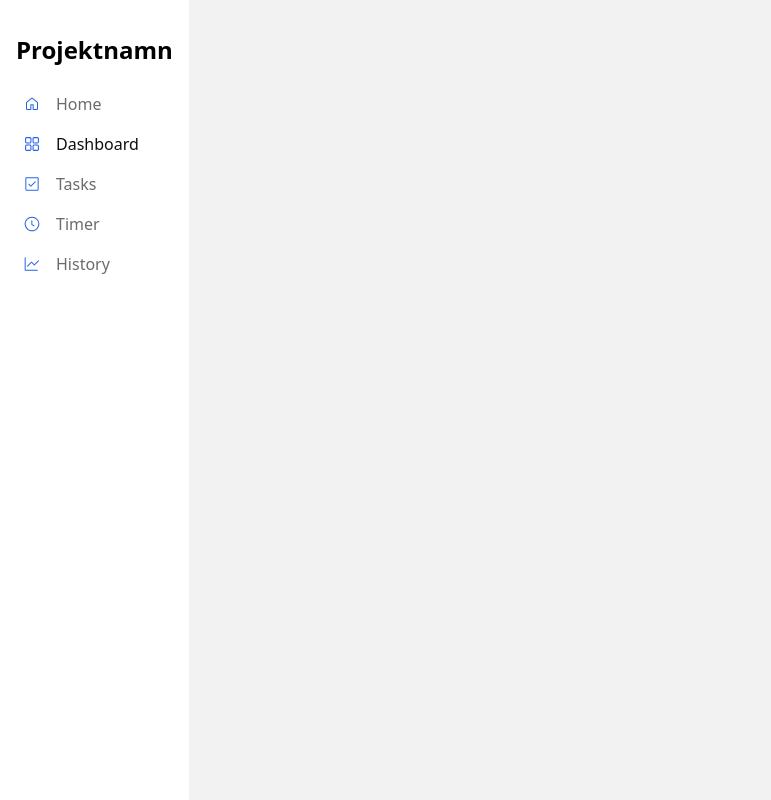
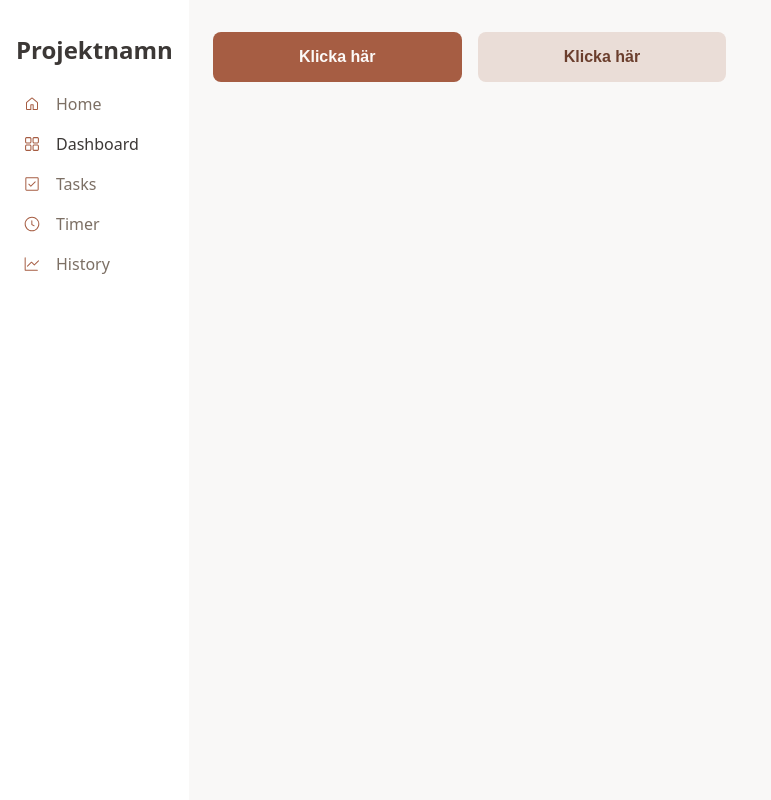
Before and after one commit to vczarnotta/kottekliv-productivity-app, a React (Vite) app: page / in a window 1280 px wide. Both pictures are taken after a click on the link "Dashboard". Shown: the whole page, without its empty margins (0-771 px from the left). Built offline with nearby package versions, Linux system fonts and the light colour scheme.

Commit message:
fixat button komponenten och lagt till root värden för dark mode

```diff
--- a/src/App.css
+++ b/src/App.css
@@ -1,7 +1,9 @@
 #root {
+  background-color: var(--color-bg);
   text-align: center;
 }
 
 html, body, #root {
   height: 100vh;
+  margin: 0;
 }
--- a/src/components/Button/Button.css
+++ b/src/components/Button/Button.css
@@ -1,46 +1,42 @@
-/* Base Button Styles */
-.btn-base {
-  padding: 12px 24px;
-  border-radius: 8px;
-  font-size: 16px;
+/* Button Base */
+.button-base {
+  font-size: var(--font-size-base);
   font-weight: 600;
+  padding: var(--space-md) var(--space-xl);
+  border-radius: var(--radius-sm);
   cursor: pointer;
   border: none;
   transition: all 0.2s ease-in-out;
-  display: flex;
-  align-items: center;
-  justify-content: center;
-  width: fit-content;
 }
 
-.btn-base:active {
+.button-base:active {
   transform: scale(0.98);
 }
 
-/* Light Mode Template */
-.btn-light {
-  background-color: #3b82f6;
-  color: white;
+/* Primary button */
+.primary {
+  background-color: var(--color-primary);
+  color: var(--color-on-primary);
 }
 
-.btn-light:hover {
-  background-color: #2563eb;
-  box-shadow: 0 4px 6px -1px rgba(59, 130, 246, 0.3);
+.primary:hover {
+  background-color: var(--color-primary-hover);
+  box-shadow: var(--shadow-sm);
 }
 
-/* Dark Mode Template */
-.btn-dark {
-  background-color: #6366f1;
-  color: white;
+/* Secondary button */
+.secondary {
+  background-color: var(--color-secondary);
+  color: var(--color-on-secondary);
 }
 
-.btn-dark:hover {
-  background-color: #4f46e5;
-  box-shadow: 0 4px 10px -2px rgba(99, 102, 241, 0.5);
+.secondary:hover {
+  background-color: var(--color-secondary-hover);
+  box-shadow: var(--shadow-sm);
 }
 
 /* Disabled State */
-.btn-base:disabled {
+.button-base:disabled {
   opacity: 0.5;
   cursor: not-allowed;
 }
--- a/src/components/Button/Button.jsx
+++ b/src/components/Button/Button.jsx
@@ -1,15 +1,15 @@
-import React from 'react';
 import './Button.css'
 
-function MyButton({children, onClick, isDarkMode = false, ...props }){
-  const themeClass = isDarkMode ? 'btn-dark' : 'btn-light';
+/* Tar emot variant primary och secondary, default är primary */
+function Button({label, onClick, variant="primary"}){
   return(
     <button
-    className={`btn-base ${themeClass}`}
+    className={`button-base ${variant}`}
     onClick = {onClick}
-    > {children}
+    >
+      {label}
     </button>
   )
 }
 
-export default MyButton
+export default Button
--- a/src/components/Header/Header.css
+++ b/src/components/Header/Header.css
@@ -40,5 +40,5 @@ li.active {
 /*Den vägrade centrera sig med bara .icon*/
 .icon svg {
   transform: translateY(2px);
-  color: var(--color-accent);
+  color: var(--color-primary);
 }
--- a/src/components/Header/Header.jsx
+++ b/src/components/Header/Header.jsx
@@ -28,6 +28,8 @@ function Header ({changePage, activePage}) {
               ))}
           </ul>
         </nav>
+
+
     </header>
   );
 }
--- a/src/index.css
+++ b/src/index.css
@@ -3,15 +3,23 @@
   line-height: 1.5;
   font-weight: 400;
 
-  /*Färgpalett*/
-  --color-bg: #f2f2f2;
+  /* --- FÄRGPALETT LIGHT MODE --- */
+  --color-bg: #f9f8f7;
   --color-bg-surface: #ffffff;
-  --color-border-muted: #e5e7eb;
-  --color-text: #0f0f0f;
-  --color-text-muted: #6b6b6b;
-  --color-accent: #2563eb;
+  --color-border-muted: #eceae7;
 
-  /*Typografi*/
+  --color-text: #3c3836;
+  --color-text-muted: #7c6f64;
+
+  --color-primary: #a65d43;
+  --color-primary-hover: #8c4e38;
+  --color-on-primary: #fcf9f7;
+
+  --color-secondary: #eaddd7;
+  --color-secondary-hover: #decbc3;
+  --color-on-secondary: #6b3e2d;
+
+  /* --- TYPOGRAFI --- */
   --font-size-xs: 0.75rem; /* 12px */
   --font-size-sm: 0.875rem; /* 14px */
   --font-size-base: 1rem; /* 16px */
@@ -20,7 +28,7 @@
   --font-size-xl: 1.5rem; /* 24px */
   --font-size-xxl: 2rem; /* 32px */
 
-  /*Marginaler och padding*/
+  /* --- MARGINALER OCH PADDING --- */
   --space-xs: 0.25rem;  /* 4px */
   --space-sm: 0.5rem;   /* 8px */
   --space-md: 1rem;     /* 16px */
@@ -28,26 +36,38 @@
   --space-xl: 2rem;     /* 32px */
   --space-xxl: 2.5rem;  /* 40px */
 
-  /*Radier*/
+  /* --- RADIER --- */
   --radius-sm: 0.5rem;   /* 8px */
   --radius-md: 1rem;     /* 16px */
   --radius-lg: 1.5rem;   /* 24px */
   --radius-xl: 2rem;     /* 32px */
   --radius-pill: 999px;
 
-  /*Skuggor*/
+  /* --- SKUGGOR --- */
   --shadow-sm: 0 2px 4px rgba(0, 0, 0, 0.1);
   --shadow-md: 0 4px 12px rgba(0, 0, 0, 0.05);
   --shadow-lg: 0 8px 16px rgba(0, 0, 0, 0.2);
 }
 
+/* FÄRGPALETT DARK MODE */
+#root.dark {
+  --color-bg: #1c1b1a;
+  --color-bg-surface: #262423;
+  --color-border-muted: #3c3836;
+  --color-text: #ebdbb2;
+  --color-text-muted: #a89984;
+
+  --color-primary: #bd6e51;
+  --color-primary-hover: #d18266;
+  --color-on-primary: #1c1b1a;
+
+  --color-secondary: #3c3836;
+  --color-secondary-hover: #4a4440;
+  --color-on-secondary: #ebdbb2;
+}
+
 * {
   box-sizing: border-box;
-}
-
-body {
-  background-color: var(--color-bg);
-  margin: 0;
 }
 
 main {
@@ -67,3 +87,7 @@ main {
   align-items: center;
   height: 100%;
 }
+
+h1, h2, h3 {
+  color: var(--color-text);
+}
--- a/src/pages/Dashboard.jsx
+++ b/src/pages/Dashboard.jsx
@@ -1,9 +1,20 @@
+import GridContainer from "../components/GridContainer/GridContainer"
+import Button from "../components/Button/Button"
 import Card from "../components/Card/Card"
 
 function Dashboard() {
   return(
     <div className="main-container">
+      <GridContainer columns={4}>
+        <Button
+          label={"Klicka här"}
+        />
 
+        <Button
+          label={"Klicka här"}
+          variant="secondary"
+        />
+      </GridContainer>
     </div>
   )
 }
```
